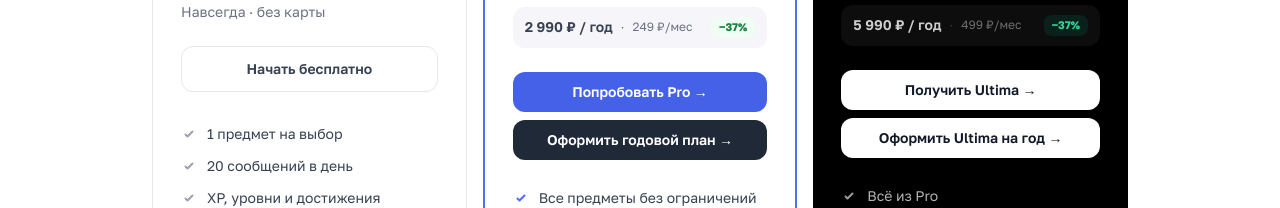
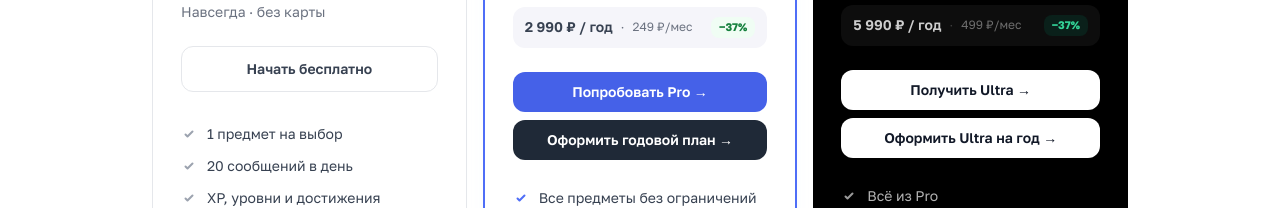
Before and after one commit to unrebay/mentora, a Next.js app: page /pricing in a window 1280 px wide. Shown: the part 591-799 px from the top of the page. Built offline with nearby package versions, Linux system fonts and the light colour scheme; no server answers.

Commit message:
fix: Ultima → Ultra в BuyProButton (кнопки)

```diff
--- a/src/components/BuyProButton.tsx
+++ b/src/components/BuyProButton.tsx
@@ -22,7 +22,7 @@ export default function BuyProButton({ isLoggedIn, isPro, isUltima = false, plan
   if (isUltimaPlan && isUltima) {
     return (
       <div className="block text-center py-2.5 px-5 bg-emerald-800/60 text-emerald-300 font-semibold rounded-xl border border-emerald-700/50 text-sm">
-        ✓ Ultima активна
+        ✓ Ultra активна
       </div>
     );
   }
@@ -58,8 +58,8 @@ export default function BuyProButton({ isLoggedIn, isPro, isUltima = false, plan
   const label = loading
     ? "Переходим к оплате..."
     : isAnnual
-      ? (isUltimaPlan ? "Оформить Ultima на год →" : "Оформить годовой план →")
-      : (isUltimaPlan ? "Получить Ultima →" : "Попробовать Pro →");
+      ? (isUltimaPlan ? "Оформить Ultra на год →" : "Оформить годовой план →")
+      : (isUltimaPlan ? "Получить Ultra →" : "Попробовать Pro →");
 
   const buttonStyle = isUltimaPlan
     ? "bg-white text-gray-900 hover:bg-gray-100"
```
